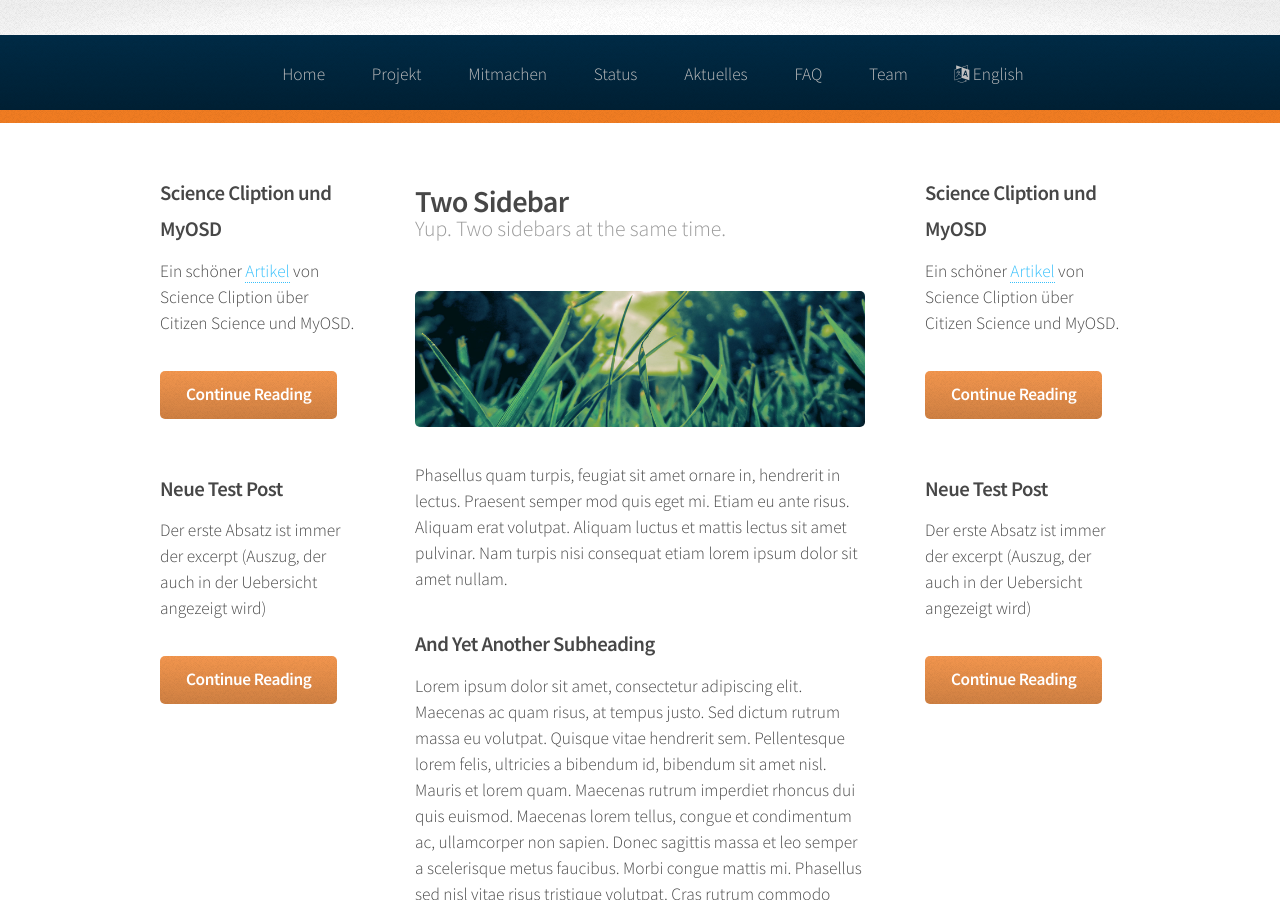
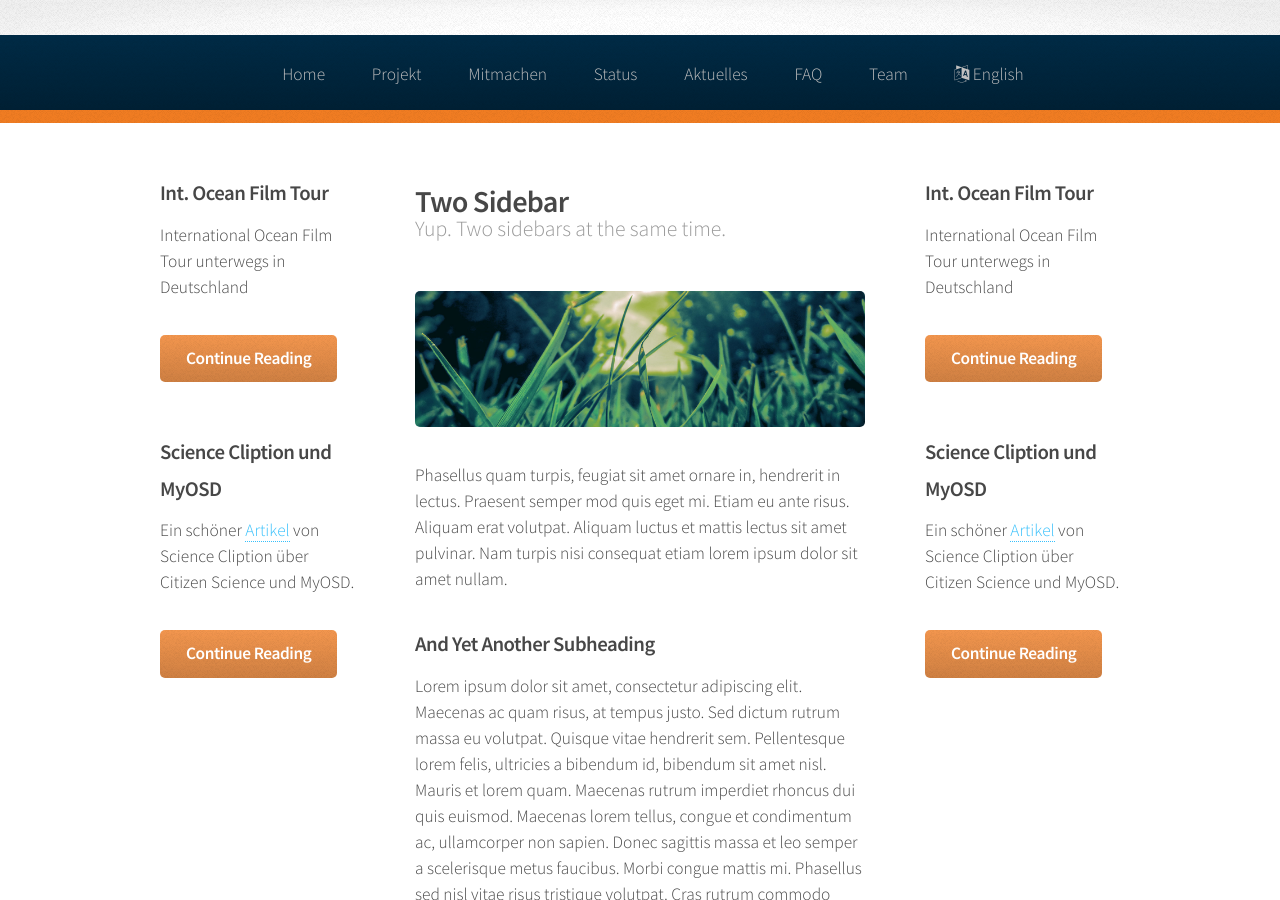
Before and after one commit to myosd/myosd.github.io, a Jekyll site: the page built from tmp/two-sidebar.html, in a window 1280 px wide and 900 px high. Built offline with Jekyll 4.4.1, drawn with Linux system fonts in a browser that asks for light colours.

Commit message:
Update 2016-04-11-Int.Ocean-Film-Tour.md

```diff
--- a/_posts/2016-04-11-Int.Ocean-Film-Tour.md
+++ b/_posts/2016-04-11-Int.Ocean-Film-Tour.md
@@ -1,8 +1,11 @@
 ---
-published: false
+published: true
+title: Int. Ocean Film Tour
+layout: post
+featured: /assets/images//Int-ocean-film-tour.jpg
 ---
 
-## International Ocean Film Tour unterwegs in Deutschland
+International Ocean Film Tour unterwegs in Deutschland
 
 Die [International Ocean Film Tour Vol. 3] (http://www.oceanfilmtour.com/?ref) ist wieder unterwegs und das Programm umfasst insgesamt 7 Filme, darunter die Dokumentation SONIC SEA, die sich mit der Thematik der Lärmverschmutzung in den Meeren befasst. Ein sehr spannender Protagonist ist Umweltanwalt und Aktivist Joel Reynolds, der sich seit Jahren einsetzt, mit jeder Neuwahl mit/gegen andere Regierungen kämpft und quasi wöchentlich neue Prozesse gegen Army, Erkundungsschiffe, etc vorbereitet.
-Der Film zeigt zwar die US Problematik auf, das Thema ist aber natürlich ein weltweites. In Norddeutschland mit den Off-Shore Windanlagen, gilt aber auch fürs Mittelmeer und dem Schiffslärm.  Aber es gibt auch Action mit Windsurfen oder Freediving mit Haien. Da ist für jeden was dabei also schaut vorbei!  Die Tour ist in ganz Europa unterwegs, Termien findet ihr auf der [Homepage](http://www.oceanfilmtour.com/?ref).
+Der Film zeigt zwar die US Problematik auf, das Thema ist aber natürlich ein weltweites. In Norddeutschland mit den Off-Shore Windanlagen, gilt aber auch fürs Mittelmeer und dem Schiffslärm.  Aber es gibt auch Action mit Windsurfen oder Freediving mit Haien. Da ist für jeden was dabei also schaut vorbei!  Die Tour ist in ganz Europa unterwegs, Termien findet ihr auf der [Homepage](http://www.oceanfilmtour.com/?ref) oder bei [Facebook] (https://www.facebook.com/oceanfilmtour/timeline).
```
